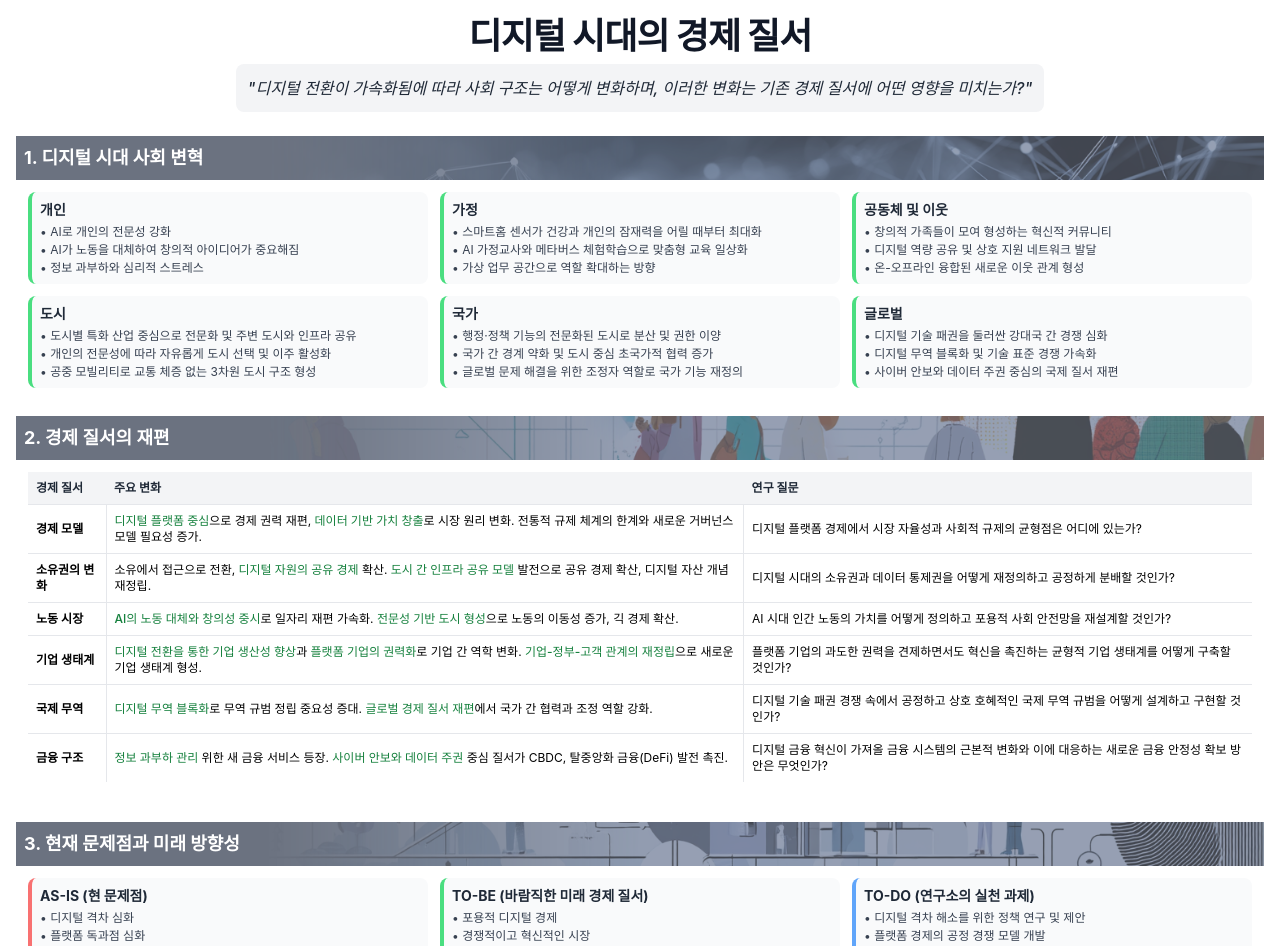
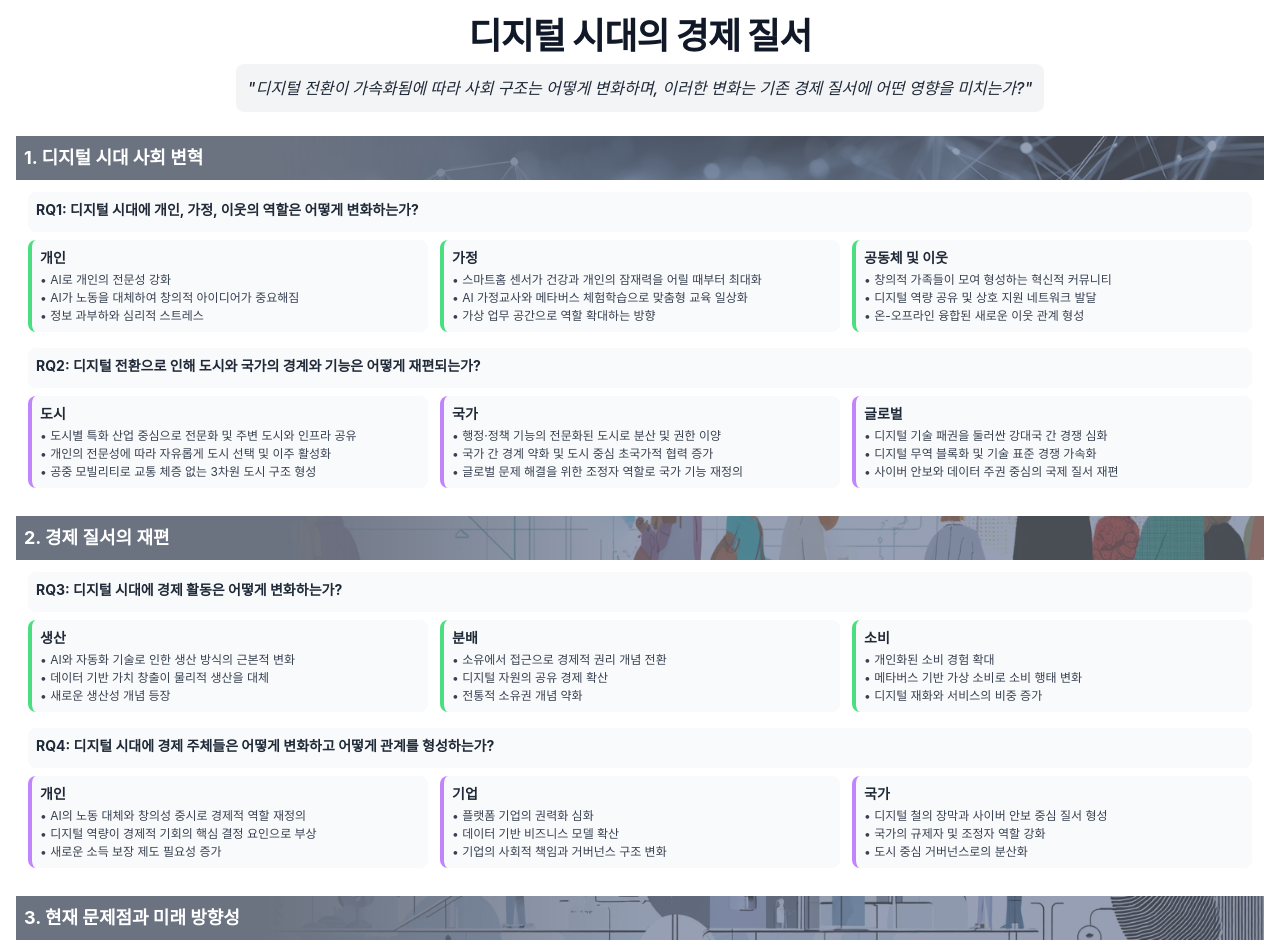
Before and after one commit to hohyon-ryu/taejae_mockups, a React (Create React App) app: page /#/poster/digital-economy in a window 1280 px wide. Shown: the top 946 px of the page. Built offline with nearby package versions, Linux system fonts and the light colour scheme.

Commit message:
refactor: enhance research questions and clarify economic roles in Digital Economy Poster

```diff
--- a/src/components/DigitalEconomyPoster.tsx
+++ b/src/components/DigitalEconomyPoster.tsx
@@ -32,7 +32,11 @@ const DigitalEconomyPoster: React.FC = () => {
           </div>
 
           <div className="p-3">
-            <div className="grid grid-cols-3 gap-3">
+            <div className="mb-2 bg-gray-50 p-2 rounded-lg">
+              <h4 className="text-sm font-bold text-gray-800 mb-1">RQ1: 디지털 시대에 개인, 가정, 이웃의 역할은 어떻게 변화하는가?</h4>
+            </div>
+
+            <div className="grid grid-cols-3 gap-3 mb-4">
               <div className="bg-gray-50 p-2 rounded-lg border-l-4 border-green-400">
                 <h4 className="text-sm font-bold text-gray-800 mb-1">개인</h4>
                 <ul className="text-xs space-y-0.5 text-gray-700">
@@ -60,7 +64,14 @@ const DigitalEconomyPoster: React.FC = () => {
                 </ul>
               </div>
 
-              <div className="bg-gray-50 p-2 rounded-lg border-l-4 border-green-400">
+            </div>
+
+            <div className="mb-2 bg-gray-50 p-2 rounded-lg">
+              <h4 className="text-sm font-bold text-gray-800 mb-1">RQ2: 디지털 전환으로 인해 도시와 국가의 경계와 기능은 어떻게 재편되는가?</h4>
+            </div>
+
+            <div className="grid grid-cols-3 gap-3">
+              <div className="bg-gray-50 p-2 rounded-lg border-l-4 border-purple-400">
                 <h4 className="text-sm font-bold text-gray-800 mb-1">도시</h4>
                 <ul className="text-xs space-y-0.5 text-gray-700">
                   <li>• 도시별 특화 산업 중심으로 전문화 및 주변 도시와 인프라 공유</li>
@@ -69,7 +80,7 @@ const DigitalEconomyPoster: React.FC = () => {
                 </ul>
               </div>
 
-              <div className="bg-gray-50 p-2 rounded-lg border-l-4 border-green-400">
+              <div className="bg-gray-50 p-2 rounded-lg border-l-4 border-purple-400">
                 <h4 className="text-sm font-bold text-gray-800 mb-1">국가</h4>
                 <ul className="text-xs space-y-0.5 text-gray-700">
                   <li>• 행정·정책 기능의 전문화된 도시로 분산 및 권한 이양</li>
@@ -78,7 +89,7 @@ const DigitalEconomyPoster: React.FC = () => {
                 </ul>
               </div>
 
-              <div className="bg-gray-50 p-2 rounded-lg border-l-4 border-green-400">
+              <div className="bg-gray-50 p-2 rounded-lg border-l-4 border-purple-400">
                 <h4 className="text-sm font-bold text-gray-800 mb-1">글로벌</h4>
                 <ul className="text-xs space-y-0.5 text-gray-700">
                   <li>• 디지털 기술 패권을 둘러싼 강대국 간 경쟁 심화</li>
@@ -104,48 +115,70 @@ const DigitalEconomyPoster: React.FC = () => {
           </div>
 
           <div className="p-3">
-            <div className="overflow-x-auto mb-3">
-              <table className="min-w-full bg-white text-xs">
-                <thead className="bg-gray-100">
-                  <tr>
-                    <th className="py-2 px-2 text-left font-bold text-gray-800 border-b">경제 질서</th>
-                    <th className="py-2 px-2 text-left font-bold text-gray-800 border-b">주요 변화</th>
-                    <th className="py-2 px-2 text-left font-bold text-gray-800 border-b">연구 질문</th>
-                  </tr>
-                </thead>
-                <tbody>
-                  <tr className="border-b hover:bg-gray-50">
-                    <td className="py-2 px-2 font-semibold border-r">경제 모델</td>
-                    <td className="py-2 px-2 border-r"><span className="font-medium text-green-700">디지털 플랫폼 중심</span>으로 경제 권력 재편, <span className="font-medium text-green-700">데이터 기반 가치 창출</span>로 시장 원리 변화. 전통적 규제 체계의 한계와 새로운 거버넌스 모델 필요성 증가.</td>
-                    <td className="py-2 px-2">디지털 플랫폼 경제에서 시장 자율성과 사회적 규제의 균형점은 어디에 있는가?</td>
-                  </tr>
-                  <tr className="border-b hover:bg-gray-50">
-                    <td className="py-2 px-2 font-semibold border-r">소유권의 변화</td>
-                    <td className="py-2 px-2 border-r">소유에서 접근으로 전환, <span className="font-medium text-green-700">디지털 자원의 공유 경제</span> 확산. <span className="font-medium text-green-700">도시 간 인프라 공유 모델</span> 발전으로 공유 경제 확산, 디지털 자산 개념 재정립.</td>
-                    <td className="py-2 px-2">디지털 시대의 소유권과 데이터 통제권을 어떻게 재정의하고 공정하게 분배할 것인가?</td>
-                  </tr>
-                  <tr className="border-b hover:bg-gray-50">
-                    <td className="py-2 px-2 font-semibold border-r">노동 시장</td>
-                    <td className="py-2 px-2 border-r"><span className="font-medium text-green-700">AI의 노동 대체와 창의성 중시</span>로 일자리 재편 가속화. <span className="font-medium text-green-700">전문성 기반 도시 형성</span>으로 노동의 이동성 증가, 긱 경제 확산.</td>
-                    <td className="py-2 px-2">AI 시대 인간 노동의 가치를 어떻게 정의하고 포용적 사회 안전망을 재설계할 것인가?</td>
-                  </tr>
-                  <tr className="border-b hover:bg-gray-50">
-                    <td className="py-2 px-2 font-semibold border-r">기업 생태계</td>
-                    <td className="py-2 px-2 border-r"><span className="font-medium text-green-700">디지털 전환을 통한 기업 생산성 향상</span>과 <span className="font-medium text-green-700">플랫폼 기업의 권력화</span>로 기업 간 역학 변화. <span className="font-medium text-green-700">기업-정부-고객 관계의 재정립</span>으로 새로운 기업 생태계 형성.</td>
-                    <td className="py-2 px-2">플랫폼 기업의 과도한 권력을 견제하면서도 혁신을 촉진하는 균형적 기업 생태계를 어떻게 구축할 것인가?</td>
-                  </tr>
-                  <tr className="border-b hover:bg-gray-50">
-                    <td className="py-2 px-2 font-semibold border-r">국제 무역</td>
-                    <td className="py-2 px-2 border-r"><span className="font-medium text-green-700">디지털 무역 블록화</span>로 무역 규범 정립 중요성 증대. <span className="font-medium text-green-700">글로벌 경제 질서 재편</span>에서 국가 간 협력과 조정 역할 강화.</td>
-                    <td className="py-2 px-2">디지털 기술 패권 경쟁 속에서 공정하고 상호 호혜적인 국제 무역 규범을 어떻게 설계하고 구현할 것인가?</td>
-                  </tr>
-                  <tr className="hover:bg-gray-50">
-                    <td className="py-2 px-2 font-semibold border-r">금융 구조</td>
-                    <td className="py-2 px-2 border-r"><span className="font-medium text-green-700">정보 과부하 관리</span> 위한 새 금융 서비스 등장. <span className="font-medium text-green-700">사이버 안보와 데이터 주권</span> 중심 질서가 CBDC, 탈중앙화 금융(DeFi) 발전 촉진.</td>
-                    <td className="py-2 px-2">디지털 금융 혁신이 가져올 금융 시스템의 근본적 변화와 이에 대응하는 새로운 금융 안정성 확보 방안은 무엇인가?</td>
-                  </tr>
-                </tbody>
-              </table>
+            <div className="mb-2 bg-gray-50 p-2 rounded-lg">
+              <h4 className="text-sm font-bold text-gray-800 mb-1">RQ3: 디지털 시대에 경제 활동은 어떻게 변화하는가?</h4>
+            </div>
+
+            <div className="grid grid-cols-3 gap-3 mb-4">
+              <div className="bg-gray-50 p-2 rounded-lg border-l-4 border-green-400">
+                <h4 className="text-sm font-bold text-gray-800 mb-1">생산</h4>
+                <ul className="text-xs space-y-0.5 text-gray-700">
+                  <li>• AI와 자동화 기술로 인한 생산 방식의 근본적 변화</li>
+                  <li>• 데이터 기반 가치 창출이 물리적 생산을 대체</li>
+                  <li>• 새로운 생산성 개념 등장</li>
+                </ul>
+              </div>
+
+              <div className="bg-gray-50 p-2 rounded-lg border-l-4 border-green-400">
+                <h4 className="text-sm font-bold text-gray-800 mb-1">분배</h4>
+                <ul className="text-xs space-y-0.5 text-gray-700">
+                  <li>• 소유에서 접근으로 경제적 권리 개념 전환</li>
+                  <li>• 디지털 자원의 공유 경제 확산</li>
+                  <li>• 전통적 소유권 개념 약화</li>
+                </ul>
+              </div>
+
+              <div className="bg-gray-50 p-2 rounded-lg border-l-4 border-green-400">
+                <h4 className="text-sm font-bold text-gray-800 mb-1">소비</h4>
+                <ul className="text-xs space-y-0.5 text-gray-700">
+                  <li>• 개인화된 소비 경험 확대</li>
+                  <li>• 메타버스 기반 가상 소비로 소비 행태 변화</li>
+                  <li>• 디지털 재화와 서비스의 비중 증가</li>
+                </ul>
+              </div>
+            </div>
+
+            <div className="mb-2 bg-gray-50 p-2 rounded-lg">
+              <h4 className="text-sm font-bold text-gray-800 mb-1">RQ4: 디지털 시대에 경제 주체들은 어떻게 변화하고 어떻게 관계를 형성하는가?</h4>
+            </div>
+
+            <div className="grid grid-cols-3 gap-3">
+              <div className="bg-gray-50 p-2 rounded-lg border-l-4 border-purple-400">
+                <h4 className="text-sm font-bold text-gray-800 mb-1">개인</h4>
+                <ul className="text-xs space-y-0.5 text-gray-700">
+                  <li>• AI의 노동 대체와 창의성 중시로 경제적 역할 재정의</li>
+                  <li>• 디지털 역량이 경제적 기회의 핵심 결정 요인으로 부상</li>
+                  <li>• 새로운 소득 보장 제도 필요성 증가</li>
+                </ul>
+              </div>
+
+              <div className="bg-gray-50 p-2 rounded-lg border-l-4 border-purple-400">
+                <h4 className="text-sm font-bold text-gray-800 mb-1">기업</h4>
+                <ul className="text-xs space-y-0.5 text-gray-700">
+                  <li>• 플랫폼 기업의 권력화 심화</li>
+                  <li>• 데이터 기반 비즈니스 모델 확산</li>
+                  <li>• 기업의 사회적 책임과 거버넌스 구조 변화</li>
+                </ul>
+              </div>
+
+              <div className="bg-gray-50 p-2 rounded-lg border-l-4 border-purple-400">
+                <h4 className="text-sm font-bold text-gray-800 mb-1">국가</h4>
+                <ul className="text-xs space-y-0.5 text-gray-700">
+                  <li>• 디지털 철의 장막과 사이버 안보 중심 질서 형성</li>
+                  <li>• 국가의 규제자 및 조정자 역할 강화</li>
+                  <li>• 도시 중심 거버넌스로의 분산화</li>
+                </ul>
+              </div>
             </div>
           </div>
         </div>
```
